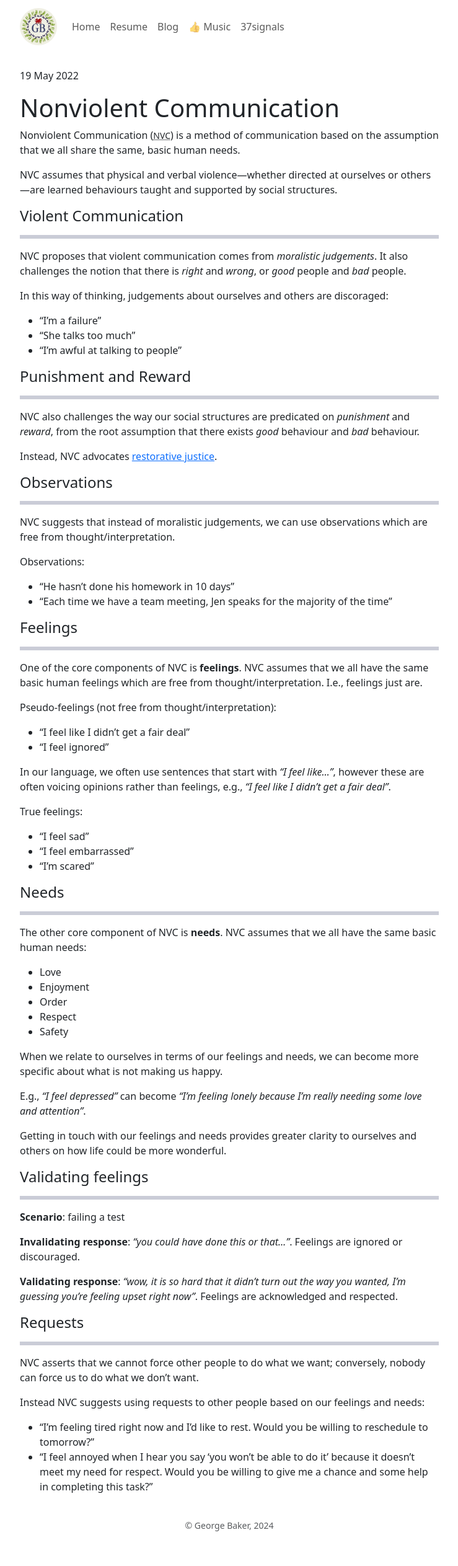
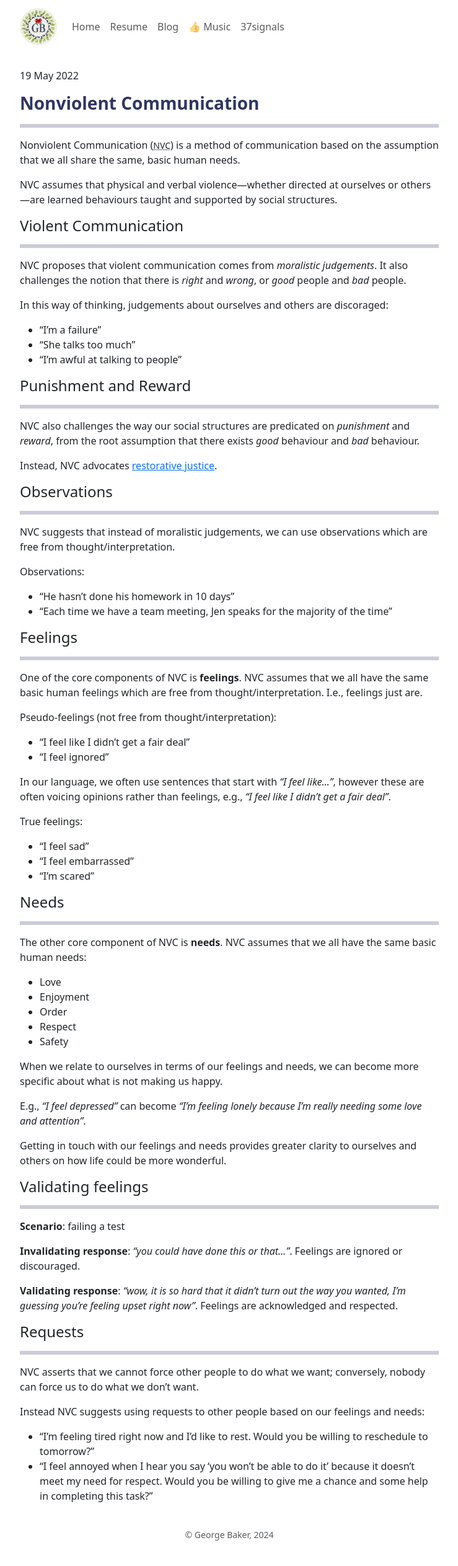
Before and after one commit to gsbaker/gsbaker.github.io, a Jekyll site: the page built from _posts/2022-05-19-nvc.md, in a window 1280 px wide. Shown: the whole page at 62% size, without its empty margins (270-1009 px from the left). Built offline with Jekyll 4.4.1, drawn with Linux system fonts in a browser that asks for light colours.

Commit message:
Post page layout improvements

```diff
--- a/_layouts/post.html
+++ b/_layouts/post.html
@@ -5,7 +5,8 @@ layout: default
 <article class="container">
     <header>
       <p>{{ page.date | date_to_string }}</p>
-      <h1>{{ page.title }}</h1>
+      <h3>{{ page.title }}</h3>
+      <hr>
     </header>
 
     <div>
```
